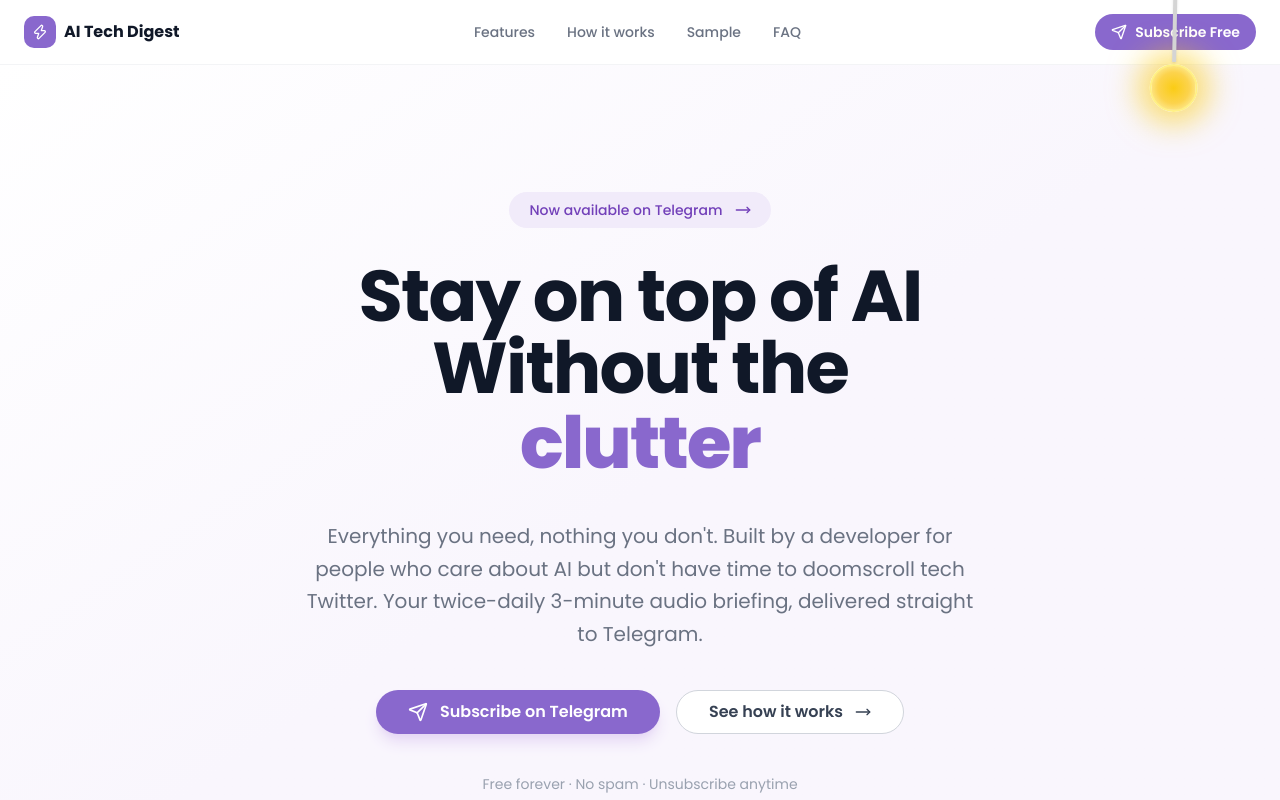
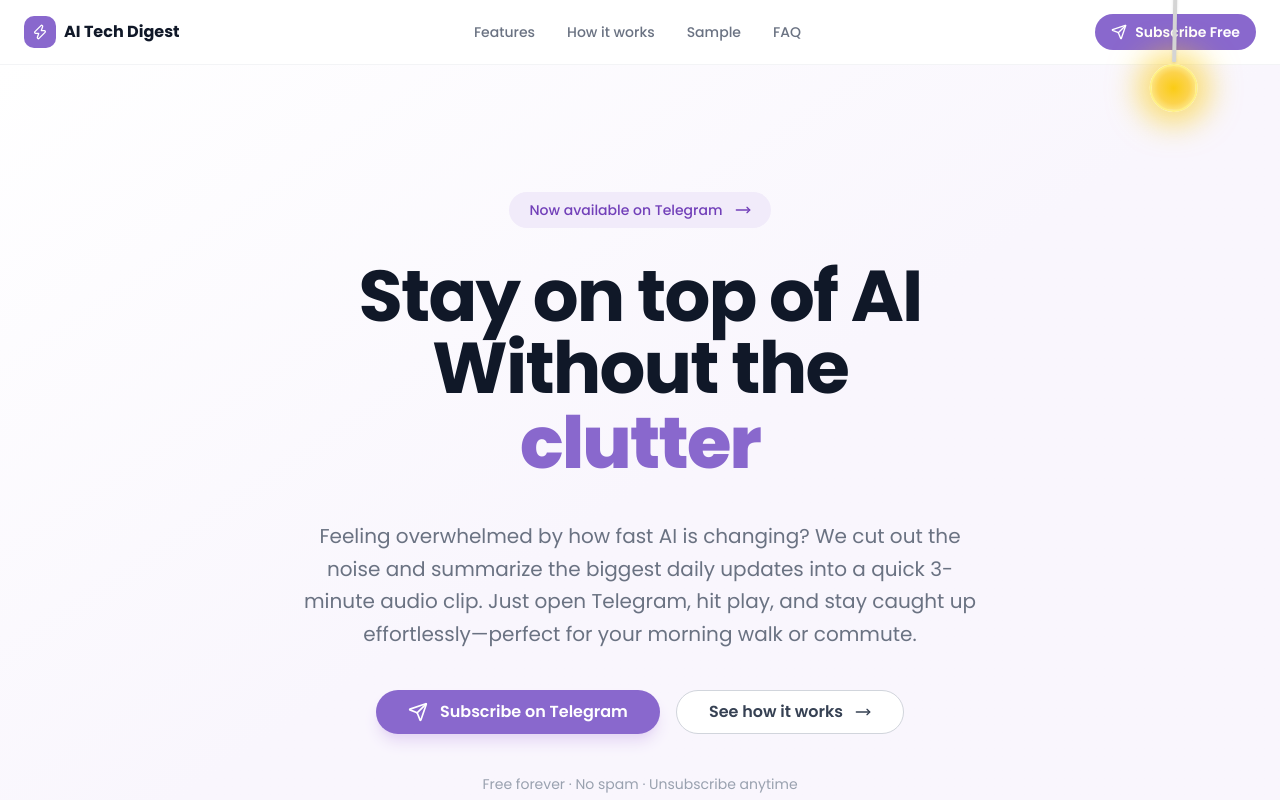
Before and after one commit to Arya756/AI-Tech-Digest, a Next.js app in the folder landing/: page / in a window 1280 px wide. Shown: the top 800 px of the page. Built offline with nearby package versions, Linux system fonts and the light colour scheme.

Commit message:
docs(landing): simplify hero description and update footer credits
- Replaced the hero text with a clearer, more beginner-friendly description of the AI briefing tool.
- Removed  from the footer builder credits.

```diff
--- a/landing/app/page.tsx
+++ b/landing/app/page.tsx
@@ -56,7 +56,7 @@
         <FAQSection />
         <CTASection />
         <footer className="bg-gray-900 text-gray-400 text-sm text-center py-8">
-          <p>© 2026 AI Tech Digest · Built with ❤️ by Ayush Aryan</p>
+          <p>© 2026 AI Tech Digest · Built by Ayush Aryan</p>
           <p className="mt-1 text-gray-600">
             Free, open, and delivered daily via Telegram
           </p>
--- a/landing/components/ui/animated-hero.tsx
+++ b/landing/components/ui/animated-hero.tsx
@@ -75,7 +75,7 @@
               animate={{ opacity: 1, y: 0 }}
               transition={{ duration: 0.7, delay: 0.2 }}
             >
-              Everything you need, nothing you don't. Built by a developer for people who care about AI but don't have time to doomscroll tech Twitter. Your twice-daily 3-minute audio briefing, delivered straight to Telegram.
+              Feeling overwhelmed by how fast AI is changing? We cut out the noise and summarize the biggest daily updates into a quick 3-minute audio clip. Just open Telegram, hit play, and stay caught up effortlessly—perfect for your morning walk or commute.
             </motion.p>
           </div>
 
```
